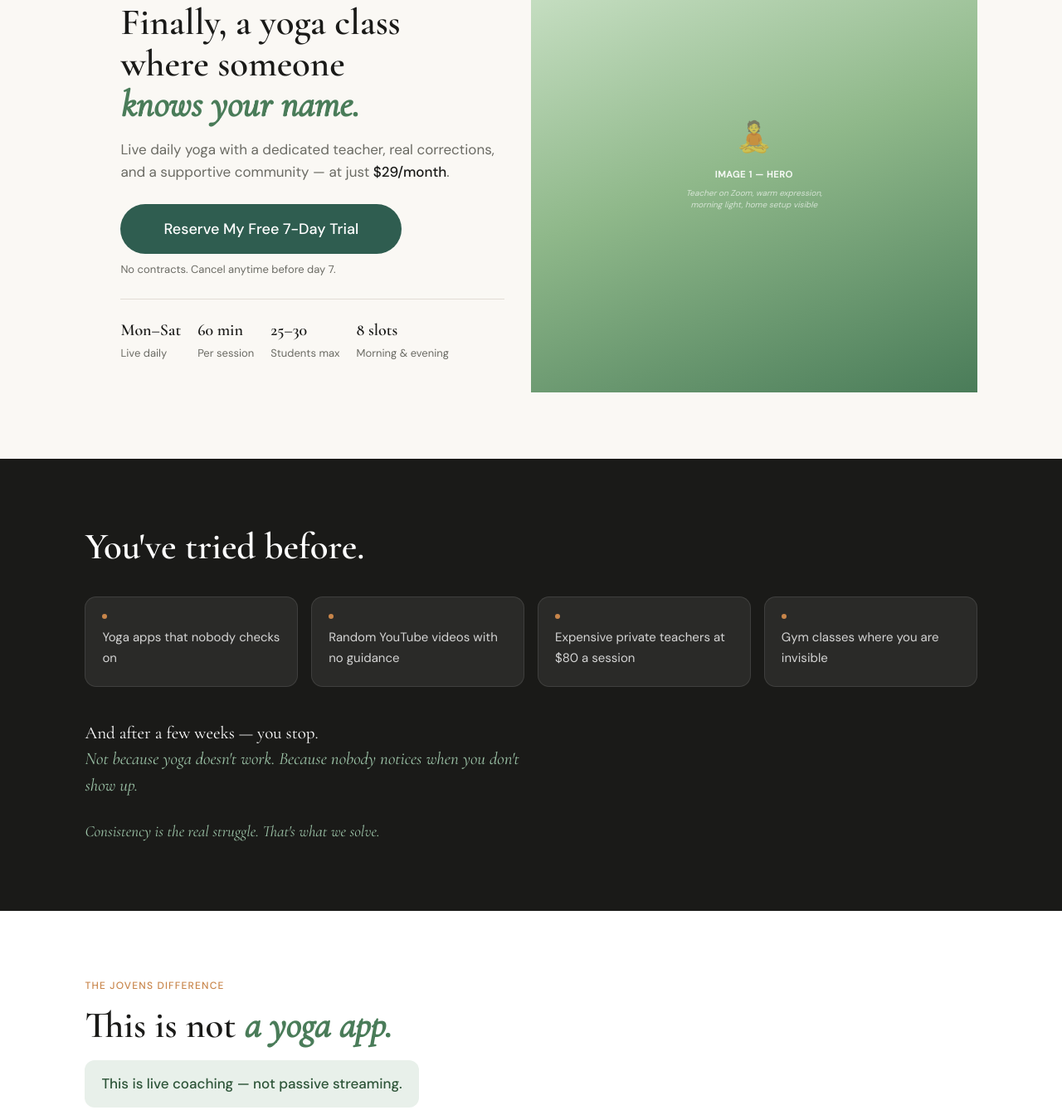
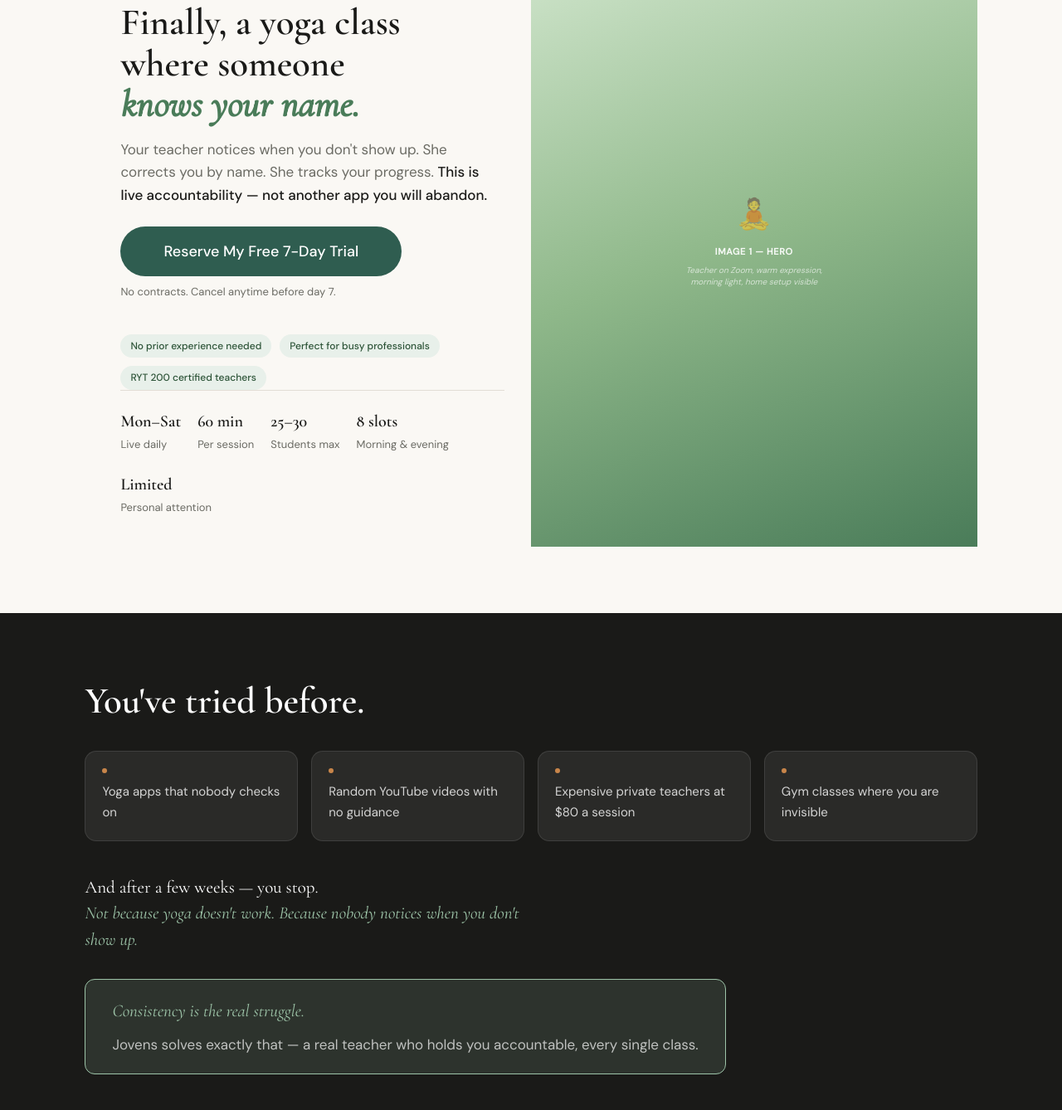
Before and after one commit to jothivenugopal73/Jovens-Yoga, a website: page index.html in a window 1280 px wide. Shown: the part 149-1487 px from the top of the page at 83% size. Drawn offline with nearby package versions, Linux system fonts and the light colour scheme.

Commit message:
Update site - 12-04-2026 10:55

```diff
--- a/index.html
+++ b/index.html
@@ -329,16 +329,22 @@ footer{background:var(--dark);color:rgba(255,255,255,.5);padding:28px 8%;display
   <div class="hero-content">
     <div class="hero-badge" id="hero-badge">Live Online Yoga · United States</div>
     <h1 class="hero-title">Finally, a yoga class<br>where someone<br><em>knows your name.</em></h1>
-    <p class="hero-sub">Live daily yoga with a dedicated teacher, real corrections, and a supportive community — at just <strong id="hero-price">$29/month</strong>.</p>
+    <p class="hero-sub">Your teacher notices when you don't show up. She corrects you by name. She tracks your progress. <strong>This is live accountability — not another app you will abandon.</strong></p>
     <div class="hero-cta-wrap">
       <button onclick="openModal('std')" class="btn-sage btn-lg">Reserve My Free 7-Day Trial</button>
       <span class="hero-cta-note">No contracts. Cancel anytime before day 7.</span>
+    </div>
+    <div style="display:flex;gap:10px;flex-wrap:wrap;margin-top:16px;">
+      <span style="font-size:12px;background:var(--sage-light);color:var(--sage-dark);padding:4px 12px;border-radius:20px;font-weight:500;">No prior experience needed</span>
+      <span style="font-size:12px;background:var(--sage-light);color:var(--sage-dark);padding:4px 12px;border-radius:20px;font-weight:500;">Perfect for busy professionals</span>
+      <span style="font-size:12px;background:var(--sage-light);color:var(--sage-dark);padding:4px 12px;border-radius:20px;font-weight:500;">RYT 200 certified teachers</span>
     </div>
     <div class="hero-trust">
       <div class="trust-item"><strong>Mon–Sat</strong>Live daily</div>
       <div class="trust-item"><strong>60 min</strong>Per session</div>
       <div class="trust-item"><strong>25–30</strong>Students max</div>
       <div class="trust-item"><strong>8 slots</strong>Morning & evening</div>
+      <div class="trust-item"><strong>Limited</strong>Personal attention</div>
     </div>
   </div>
   <div class="hero-img">
@@ -361,7 +367,10 @@ footer{background:var(--dark);color:rgba(255,255,255,.5);padding:28px 8%;display
     <div class="prob-item">Gym classes where you are invisible</div>
   </div>
   <p class="prob-closer">And after a few weeks — you stop.<br><em>Not because yoga doesn't work. Because nobody notices when you don't show up.</em></p>
-  <p style="font-size:19px;color:#9dc4a8;margin-top:24px;font-family:var(--font-d);font-style:italic">Consistency is the real struggle. That's what we solve.</p>
+  <div style="margin-top:32px;display:inline-block;background:rgba(157,196,168,0.15);border:1px solid #9dc4a8;border-radius:12px;padding:20px 32px;">
+    <p style="font-size:21px;color:#9dc4a8;font-family:var(--font-d);font-style:italic;margin:0">Consistency is the real struggle.</p>
+    <p style="font-size:17px;color:rgba(255,255,255,.7);margin:8px 0 0;">Jovens solves exactly that — a real teacher who holds you accountable, every single class.</p>
+  </div>
 </section>
 
 <!-- DIFFERENCE -->
@@ -568,7 +577,8 @@ footer{background:var(--dark);color:rgba(255,255,255,.5);padding:28px 8%;display
 <section class="pricing">
   <div class="sec-label">Simple pricing</div>
   <h2 class="sec-title" style="color:#fff">One price. <em style="color:#9dc4a8">Everything included.</em></h2>
-  <p style="font-size:17px;color:rgba(255,255,255,.6);margin-bottom:40px">No joining fees. No hidden charges. Cancel anytime.</p>
+  <p style="font-size:17px;color:rgba(255,255,255,.6);margin-bottom:8px">No joining fees. No hidden charges. Cancel anytime.</p>
+  <p style="font-size:22px;font-weight:600;color:#9dc4a8;margin-bottom:40px;font-family:var(--font-d)">Less than $1 a day. More personal than any yoga app.</p>
   <div class="pricing-grid">
     <div class="price-card price-card-std">
       <div class="price-badge badge-std">Standard</div>
```
